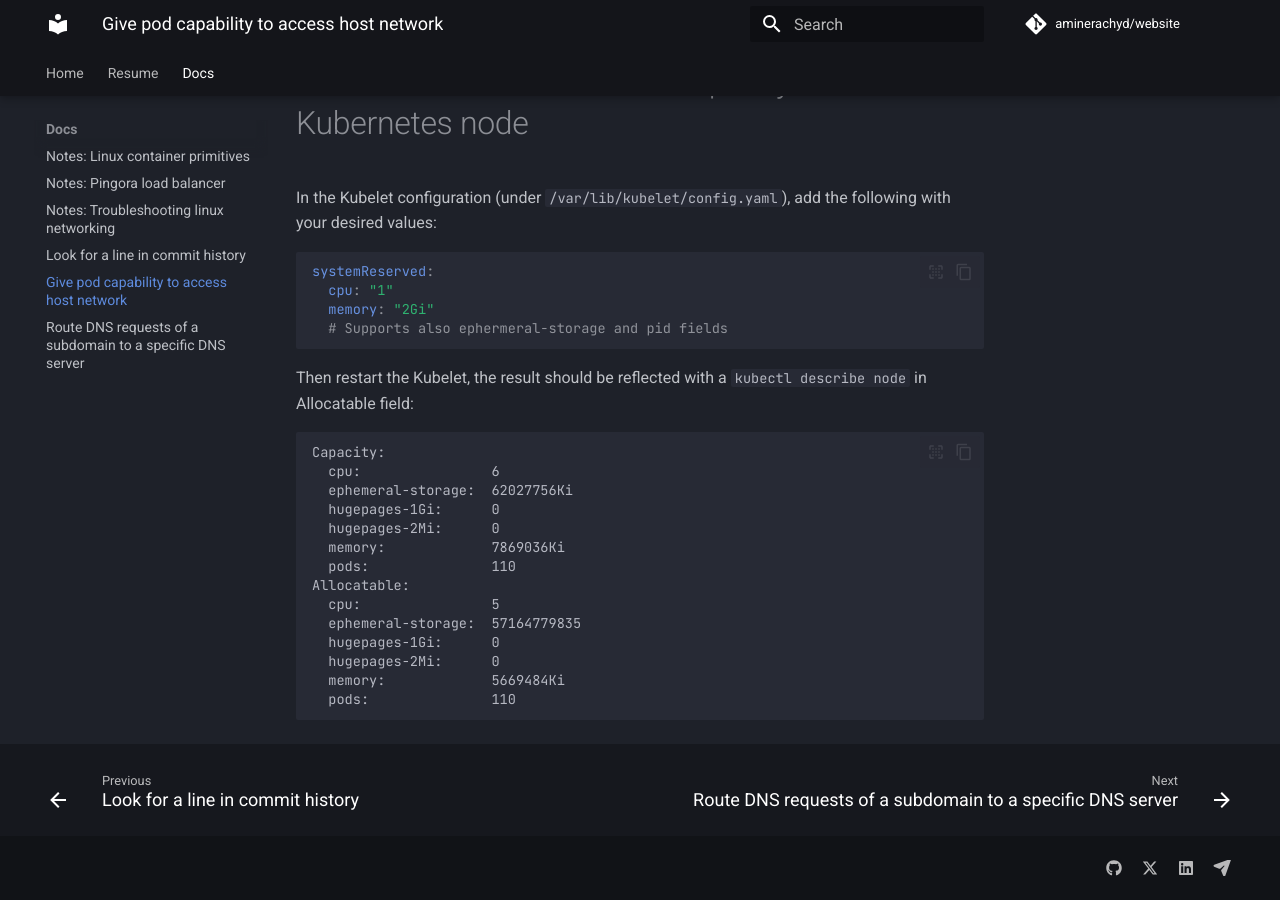
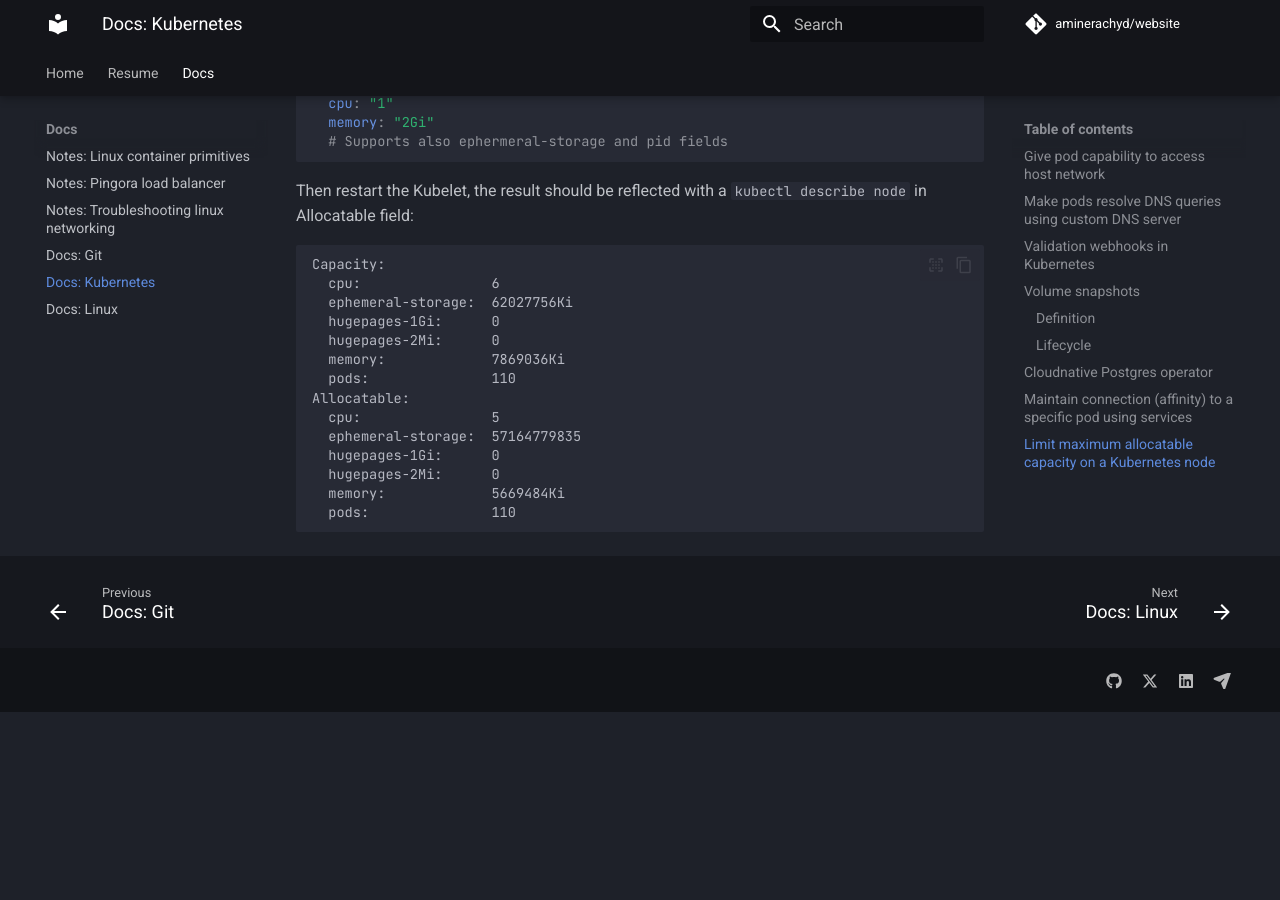
Before and after one commit to aminerachyd/website, an MkDocs documentation site: the page built from docs/Docs/kubernetes.md, in a window 1280 px wide and 900 px high, scrolled down 4193 px. Built offline with MkDocs 1.6.1 and Material for MkDocs 9.7.7, drawn with Linux system fonts in a browser that asks for light colours; comment, search, counter and statistics services are not loaded; after the commit the page ends 4905 px from its top, so only the background shows below that.

Commit message:
update docs titles

````diff
--- a/docs/Docs/git.md
+++ b/docs/Docs/git.md
@@ -1,4 +1,6 @@
-# Look for a line in commit history
+# Docs: Git
+
+## Look for a line in commit history
 
 This command will list the commits where a specific string was added and removed from a file.
 It will display the commit log along with the diff, showing where the line was added or removed.
--- a/docs/Docs/kubernetes.md
+++ b/docs/Docs/kubernetes.md
@@ -1,4 +1,6 @@
-# Give pod capability to access host network
+# Docs: Kubernetes
+
+## Give pod capability to access host network
 
 To give pod access to host network, you can enable it via the `hostNetwork` field in the Pod spec:
 ```yaml
@@ -8,7 +10,7 @@
   # [...]
 ```
 ---
-# Make pods resolve DNS queries using custom DNS server
+## Make pods resolve DNS queries using custom DNS server
 
 Under CoreDNS, you can modify the configmap `coredns` in `kube-system` namespace and add the following:
 ```yaml
@@ -21,18 +23,18 @@
     }
 ```
 ---
-# Validation webhooks in Kubernetes
+## Validation webhooks in Kubernetes
 
 Kubernetes exposes two resources to validate resources before their creation: `validatingwebhookconfigurations` and `mutatingwebhookconfigurations`.
 CRDs and operators can define their own webhooks that the API server will call to check whether the resource to be created is valid or not.
 The order for calling webhook is: mutating webhooks > validating webhook. [Link to doc.](https://kubernetes.io/docs/reference/access-authn-authz/extensible-admission-controllers/)
 
 ---
-# Volume snapshots
+## Volume snapshots
 
 Reference to doc: [Volume snapshots](https://kubernetes.io/docs/concepts/storage/volume-snapshots/)
 
-## Definition
+### Definition
 
 `VolumeSnapshots` and `VolumeSnapshotContent` are resources that are analogous to `PersistentVolumeClaim` and `PersistentVolume`.
 - A `VolumeSnapshot` is a request to create a `VolumeSnapshotContent`
@@ -60,7 +62,7 @@
 
 Data from a snapshot can be restored into a volume via the `dataSource` field in a `PersistentVolumeClaim` object.
 
-## Lifecycle
+### Lifecycle
 
 - Provisioning: either manually (an cluster admin creates a `VolumeSnapshotContent`) or dynamically (via a `VolumeSnapshotClass`)
 
@@ -71,7 +73,7 @@
 - Delete: triggered by deleting the `VolumeSnapshot` resource. The underlying snapshot and `VolumeSnapshotContent` are kept depending on the `DeletionPolicy` (can be set to `Delete` or `Retain`)
 
 ---
-# Cloudnative Postgres operator
+## Cloudnative Postgres operator
 
 Cloudnative Postgres is an operator that manages the lifecycle of Postgres databases (and cluster) in a Kubernetes cluster.
 
@@ -131,7 +133,7 @@
 Cluster restores are not performed "in-place" on an existing cluster. You can use the data uploaded to the object storage to bootstrap a new cluster from a previously taken backup. The operator will orchestrate the recovery process using the barman-cloud-restore tool (for the base backup) and the barman-cloud-wal-restore tool (for WAL files, including parallel support, if requested).
 
 ---
-# Maintain connection (affinity) to a specific pod using services
+## Maintain connection (affinity) to a specific pod using services
 
 Services definition can be configured to maintain affinity to a pod using the `spec.sessionAffinity` field:
 ```yaml
@@ -151,7 +153,7 @@
 ```
 
 ---
-# Limit maximum allocatable capacity on a Kubernetes node
+## Limit maximum allocatable capacity on a Kubernetes node
 
 In the Kubelet configuration (under `/var/lib/kubelet/config.yaml`), add the following with your desired values:
 ```yaml
````
Also changed, not shown: docs/Docs/linux.md (+8 -6 lines).
